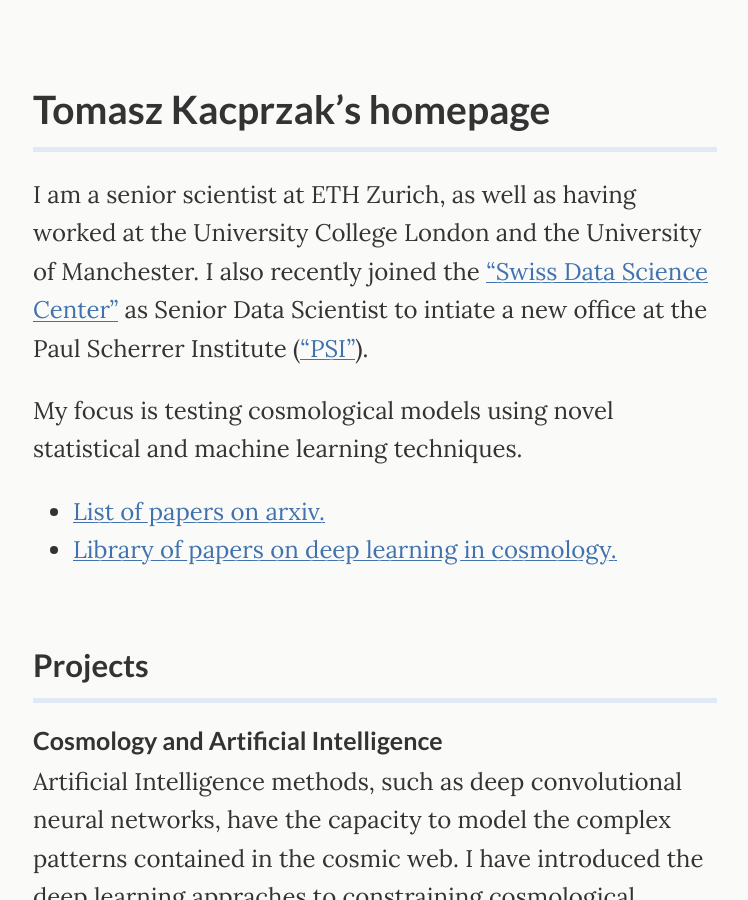
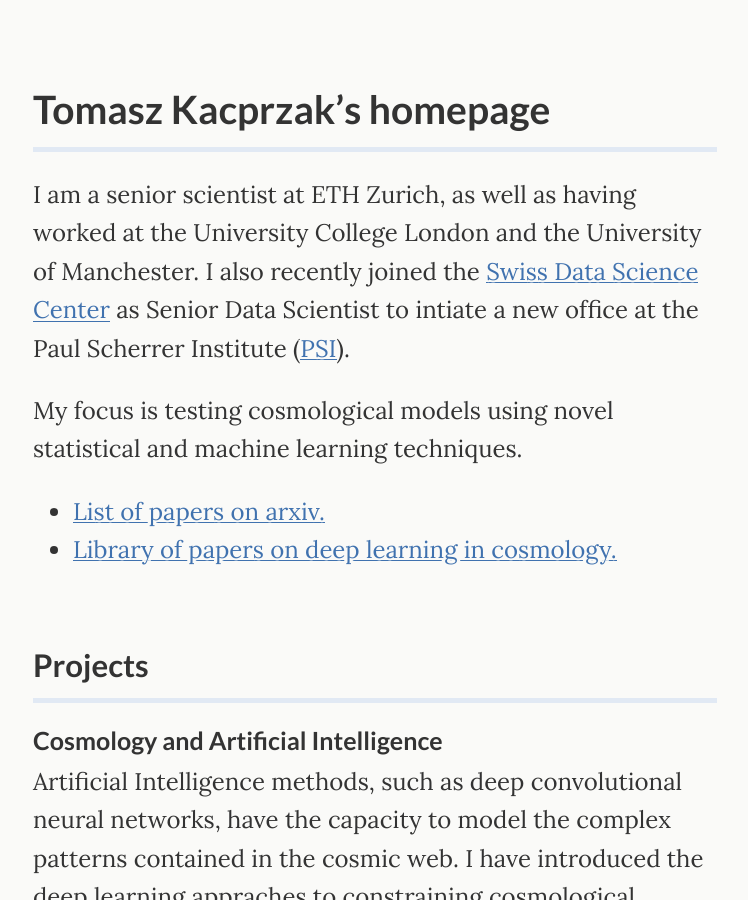
Before and after one commit to tomaszkacprzak/tomaszkacprzak.github.io, a Jekyll site: the page built from index.md, in a window 1280 px wide and 900 px high. Shown: the whole window, without its empty margins (265-1013 px from the left). Built offline with Jekyll 4.4.1, drawn with Linux system fonts in a browser that asks for light colours.

```diff
--- a/index.md
+++ b/index.md
@@ -9,7 +9,7 @@ layout: default
 -----------------------------
 
 I am a senior scientist at ETH Zurich, as well as having worked at the University College London and the University of Manchester.
-I also recently joined the ["Swiss Data Science Center"](www.datascience.ch) as Senior Data Scientist to intiate a new office at the Paul Scherrer Institute (["PSI"](www.psi.ch)).
+I also recently joined the [Swiss Data Science Center](www.datascience.ch) as Senior Data Scientist to intiate a new office at the Paul Scherrer Institute ([PSI](www.psi.ch)).
 
 My focus is testing cosmological models using novel statistical and machine learning techniques.
 
```
